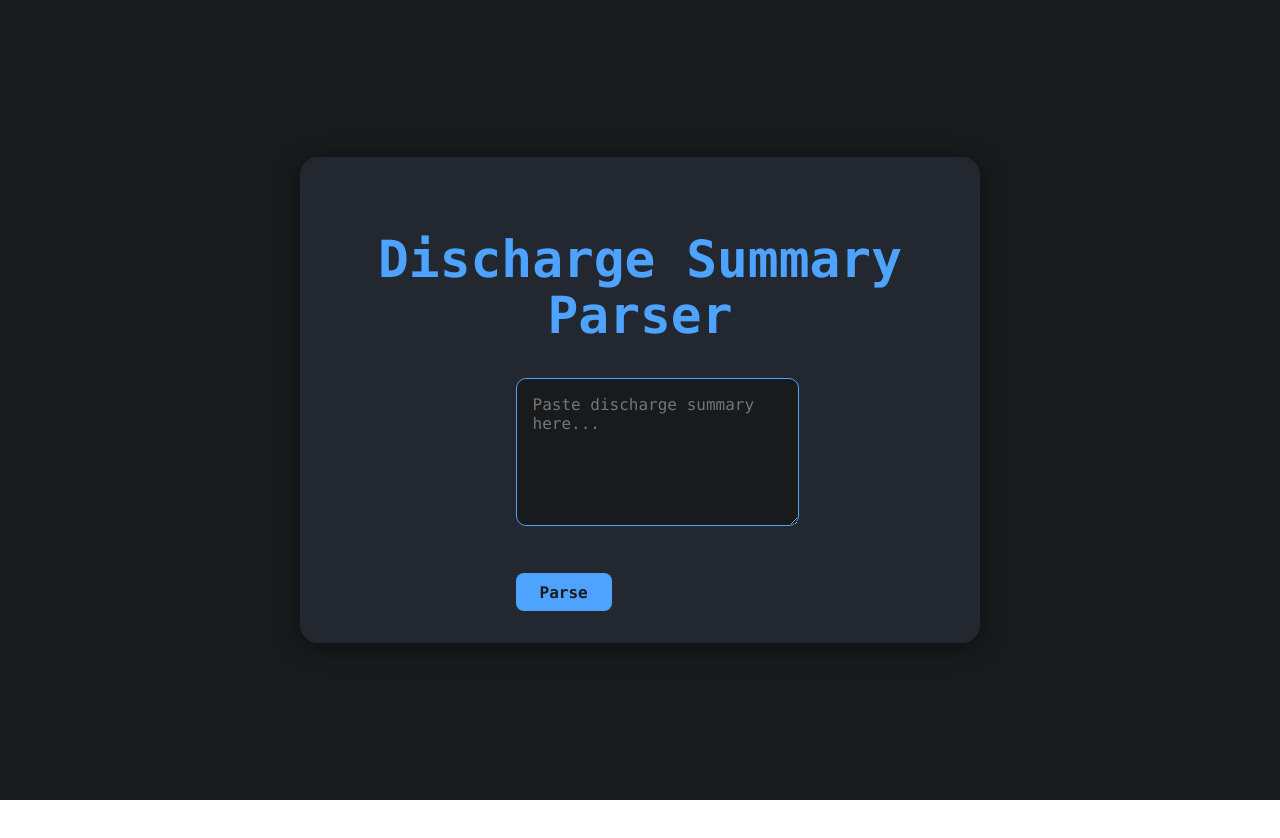
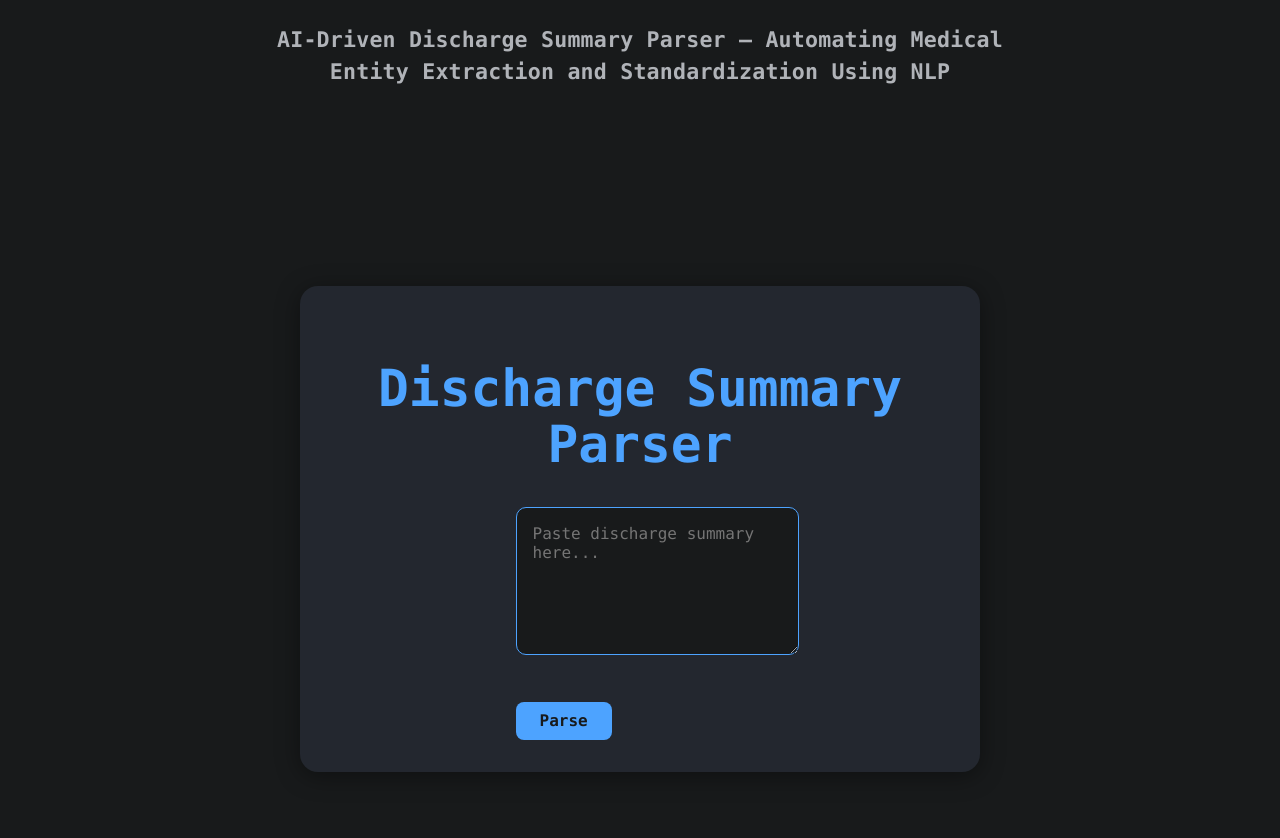
Before and after one commit to danielcollis/DischargeSummaryParser, a React (Vite) app in the folder frontend/: page / in a window 1280 px wide. Shown: the top 838 px of the page. Before the commit the page ends 800 px from the top, so only its background shows below. Built offline with nearby package versions, Linux system fonts and the light colour scheme.

Commit message:
added title

```diff
--- a/frontend/src/App.jsx
+++ b/frontend/src/App.jsx
@@ -134,8 +134,13 @@ function App() {
   }
 
   return (
+    <>
+      <style>{appStyles}</style>
+      <div style={{ color: '#b0b3b8', textAlign: 'center', fontSize: '1.35rem', fontWeight: 600, width: '100vw', marginBottom: '2.5rem', marginTop: '1.5rem', letterSpacing: 0.2 }}>
+        AI-Driven Discharge Summary Parser – Automating Medical<br />
+        Entity Extraction and Standardization Using NLP
+      </div>
       <div className="center-container">
-      <style>{appStyles}</style>
         <div className="card">
           <h1>Discharge Summary Parser</h1>
           <form onSubmit={handleSubmit}>
@@ -181,6 +186,7 @@ function App() {
           {error && <div className="error">{error}</div>}
         </div>
       </div>
+    </>
   );
 }
 
```
Lines whose indentation alone changed are shown as unchanged.
